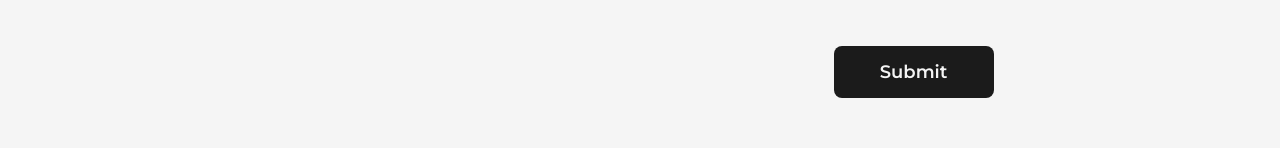
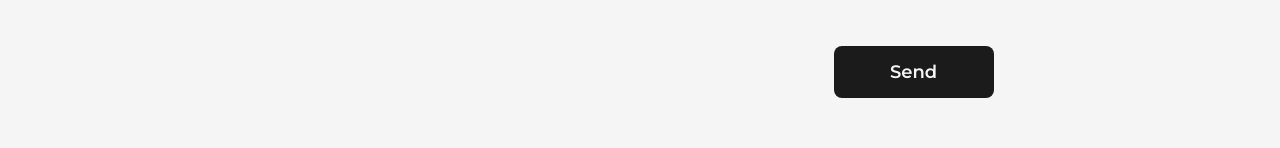
Before and after one commit to nadeeshaMadusanka99/personal_portfolio, a Next.js app: page /contact_me in a window 1280 px wide. Shown: the part 944-1092 px from the top of the page. Built offline with nearby package versions, Linux system fonts and the light colour scheme.

Commit message:
Animation added for the form

```diff
--- a/src/pages/contact_me.js
+++ b/src/pages/contact_me.js
@@ -76,24 +76,24 @@ const contact_me = () => {
             // whileInView="animate"
           >
             <motion.div
-              // className={`flex-1 flex flex-col gap-40 `}
-              variants={variants}
+            // className={`flex-1 flex flex-col gap-40 `}
+            // variants={variants}
             >
               <motion.h1
                 className="text-7xl font-extrabold leading-relaxed text-center"
-                variants={variants}
+                // variants={variants}
               >
                 Let’s <br />
                 Work <br />
                 Wogether
               </motion.h1>
             </motion.div>
-            <div className={`flex-1 relative `}>
+            <div className={`flex-1 relative`}>
               <motion.div
-                className={` stroke-orange absolute m-auto z-[-1]`}
-                // initial={{ opacity: 1 }}
-                // whileInView={{ opacity: 0 }}
-                // transition={{ delay: 3, duration: 1 }}
+                className={`stroke-3 stroke-orange-600  m-auto absolute`}
+                initial={{ opacity: 1 }}
+                whileInView={{ opacity: 0 }}
+                transition={{ delay: 3, duration: 1 }}
               >
                 <svg width="450px" height="450px" viewBox="0 0 32.666 32.666">
                   <motion.path
@@ -119,14 +119,13 @@ const contact_me = () => {
                 </svg>
               </motion.div>
 
-
               <motion.form
                 ref={formRef}
                 // onSubmit={sendEmail}
-                // initial={{ opacity: 0 }}
-                // whileInView={{ opacity: 1 }}
-                // transition={{ delay: 4, duration: 1 }}
-                className="flex flex-col items-center gap-12 "
+                initial={{ opacity: 0 }}
+                whileInView={{ opacity: 1 }}
+                transition={{ delay: 4, duration: 1 }}
+                className="flex flex-col items-center gap-12"
               >
                 <input
                   type="text"
@@ -140,7 +139,7 @@ const contact_me = () => {
                   required
                   placeholder="Email"
                   name="email"
-                  className="p-5 w-full  rounded-xl border border-zinc-400"
+                  className="p-5 w-full  rounded-xl border border-zinc-400 "
                 />
                 <textarea
                   rows={8}
@@ -154,7 +153,7 @@ const contact_me = () => {
                  hover:text-dark border-2 border-solid border-transparent
                   hover:border-dark dark:bg-light dark:text-dark hover:dark:bg-dark hover:dark:text-light hover:dark:border-light"
                 >
-                  Submit
+                  Send
                 </button>
                 {/* {error && "Error"}
                 {success && "Success"} */}
```
